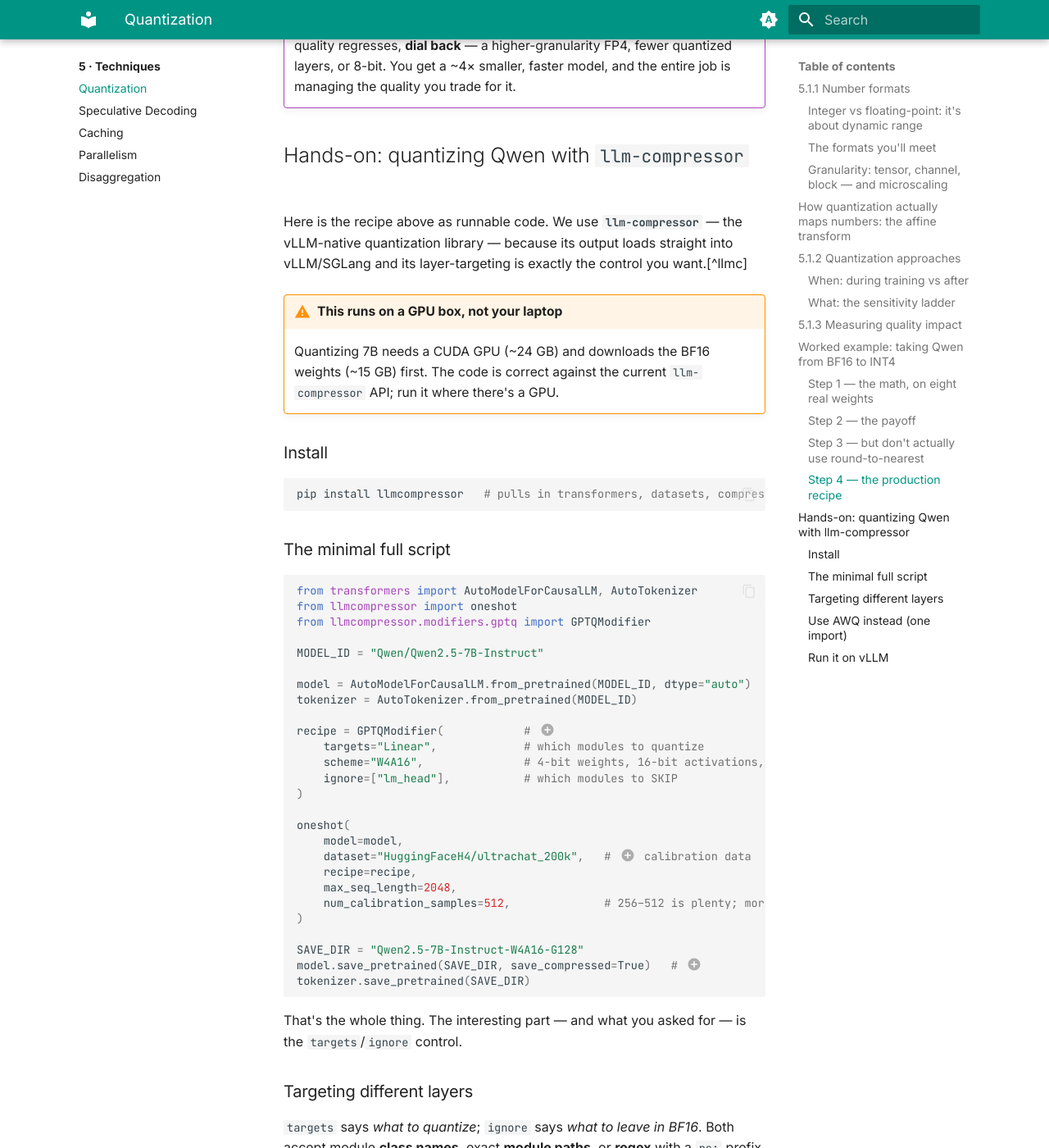
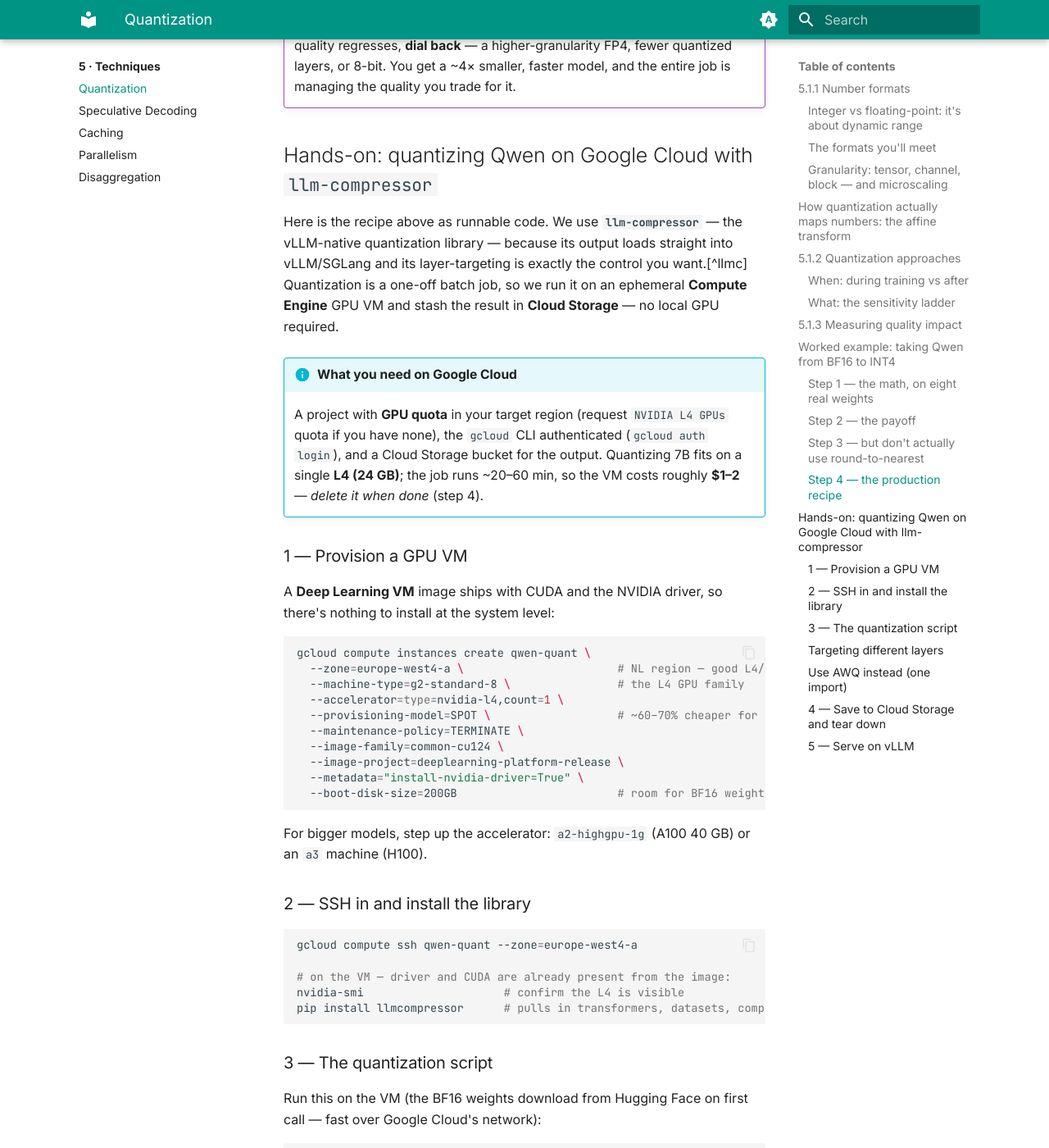
Before and after one commit to maxkimambo/inference-engineering-deep-dive, an MkDocs documentation site: the page built from docs/chapters/techniques/quantization.md, in a window 1280 px wide and 1400 px high, scrolled down 10498 px. Shown: the whole window at 82% size. Built offline with MkDocs 1.6.1 and Material for MkDocs 9.7.7, drawn with Linux system fonts in a browser that asks for light colours; some of the changed text lies outside the part shown.

Commit message:
Ch5/quantization: run the hands-on on Google Cloud, not local
Rework the llm-compressor tutorial as a GCP workflow:
- provision an ephemeral Compute Engine L4 VM (Deep Learning image, SPOT)
- gcloud ssh + install; run the quant script on the VM
- save checkpoint to Cloud Storage; delete the VM (cost note)
- serve on vLLM from the bucket; Vertex AI custom job tip for repeatable runs
Layer-targeting and AWQ subsections unchanged (tool-level).

````diff
--- a/docs/chapters/techniques/quantization.md
+++ b/docs/chapters/techniques/quantization.md
@@ -351,23 +351,53 @@
     back** — a higher-granularity FP4, fewer quantized layers, or 8-bit. You get a ~4× smaller, faster
     model, and the entire job is managing the quality you trade for it.
 
-## Hands-on: quantizing Qwen with `llm-compressor`
+## Hands-on: quantizing Qwen on Google Cloud with `llm-compressor`
 
 Here is the recipe above as runnable code. We use **`llm-compressor`** — the vLLM-native quantization
 library — because its output loads straight into vLLM/SGLang and its layer-targeting is exactly the
-control you want.[^llmc]
+control you want.[^llmc] Quantization is a one-off batch job, so we run it on an ephemeral
+**Compute Engine** GPU VM and stash the result in **Cloud Storage** — no local GPU required.
 
-!!! warning "This runs on a GPU box, not your laptop"
-    Quantizing 7B needs a CUDA GPU (~24 GB) and downloads the BF16 weights (~15 GB) first. The code is
-    correct against the current `llm-compressor` API; run it where there's a GPU.
+!!! info "What you need on Google Cloud"
+    A project with **GPU quota** in your target region (request `NVIDIA L4 GPUs` quota if you have
+    none), the `gcloud` CLI authenticated (`gcloud auth login`), and a Cloud Storage bucket for the
+    output. Quantizing 7B fits on a single **L4 (24 GB)**; the job runs ~20–60 min, so the VM costs
+    roughly **$1–2** — *delete it when done* (step 4).
 
-### Install
+### 1 — Provision a GPU VM
+
+A **Deep Learning VM** image ships with CUDA and the NVIDIA driver, so there's nothing to install at
+the system level:
 
 ```bash
-pip install llmcompressor   # pulls in transformers, datasets, compressed-tensors
+gcloud compute instances create qwen-quant \
+  --zone=europe-west4-a \                       # NL region — good L4/A100 stock, close to DE
+  --machine-type=g2-standard-8 \                # the L4 GPU family
+  --accelerator=type=nvidia-l4,count=1 \
+  --provisioning-model=SPOT \                   # ~60–70% cheaper for a throwaway job
+  --maintenance-policy=TERMINATE \
+  --image-family=common-cu124 \
+  --image-project=deeplearning-platform-release \
+  --metadata="install-nvidia-driver=True" \
+  --boot-disk-size=200GB                        # room for BF16 weights + output checkpoint
 ```
 
-### The minimal full script
+For bigger models, step up the accelerator: `a2-highgpu-1g` (A100 40 GB) or an `a3` machine (H100).
+
+### 2 — SSH in and install the library
+
+```bash
+gcloud compute ssh qwen-quant --zone=europe-west4-a
+
+# on the VM — driver and CUDA are already present from the image:
+nvidia-smi                     # confirm the L4 is visible
+pip install llmcompressor      # pulls in transformers, datasets, compressed-tensors
+```
+
+### 3 — The quantization script
+
+Run this on the VM (the BF16 weights download from Hugging Face on first call — fast over Google
+Cloud's network):
 
 ```python
 from transformers import AutoModelForCausalLM, AutoTokenizer
@@ -491,16 +521,37 @@
 # ...identical oneshot(...) and save_pretrained(...)
 ```
 
-### Run it on vLLM
+### 4 — Save to Cloud Storage and tear down
 
-The compressed checkpoint needs no special flags — vLLM detects the quantization from the saved config:
+Push the ~3.9 GB checkpoint to a bucket so it outlives the VM, then **delete the instance** — a
+forgotten GPU VM is the classic surprise bill:
 
 ```bash
+# on the VM — copy the output checkpoint to your bucket
+gcloud storage cp -r ./Qwen2.5-7B-Instruct-W4A16-G128 gs://YOUR_BUCKET/models/
+
+# back on your laptop — delete the GPU VM (stops all billing for it)
+gcloud compute instances delete qwen-quant --zone=europe-west4-a --quiet
+```
+
+### 5 — Serve on vLLM
+
+Serve from any GPU instance (a smaller one — INT4 needs ~¼ the VRAM). Pull the checkpoint from the
+bucket; vLLM needs no special flags, it detects the quantization from the saved config:
+
+```bash
+gcloud storage cp -r gs://YOUR_BUCKET/models/Qwen2.5-7B-Instruct-W4A16-G128 .
 vllm serve ./Qwen2.5-7B-Instruct-W4A16-G128
 ```
 
 Then evaluate (§5.1.3): compare perplexity and your custom eval against the original `Qwen2.5-7B-Instruct`.
 If it passes, you've got a ~4× smaller model serving on a quarter of the VRAM.
+
+!!! tip "Productionizing the job"
+    For a *repeatable* quantization pipeline (new model versions, scheduled re-quantizes), wrap the
+    step-3 script in a **Vertex AI custom job** or a container on a GPU node pool instead of a hand-run
+    VM — same code, but provisioning and teardown are managed for you and the output lands in the bucket
+    automatically.
 
 ---
 
````
